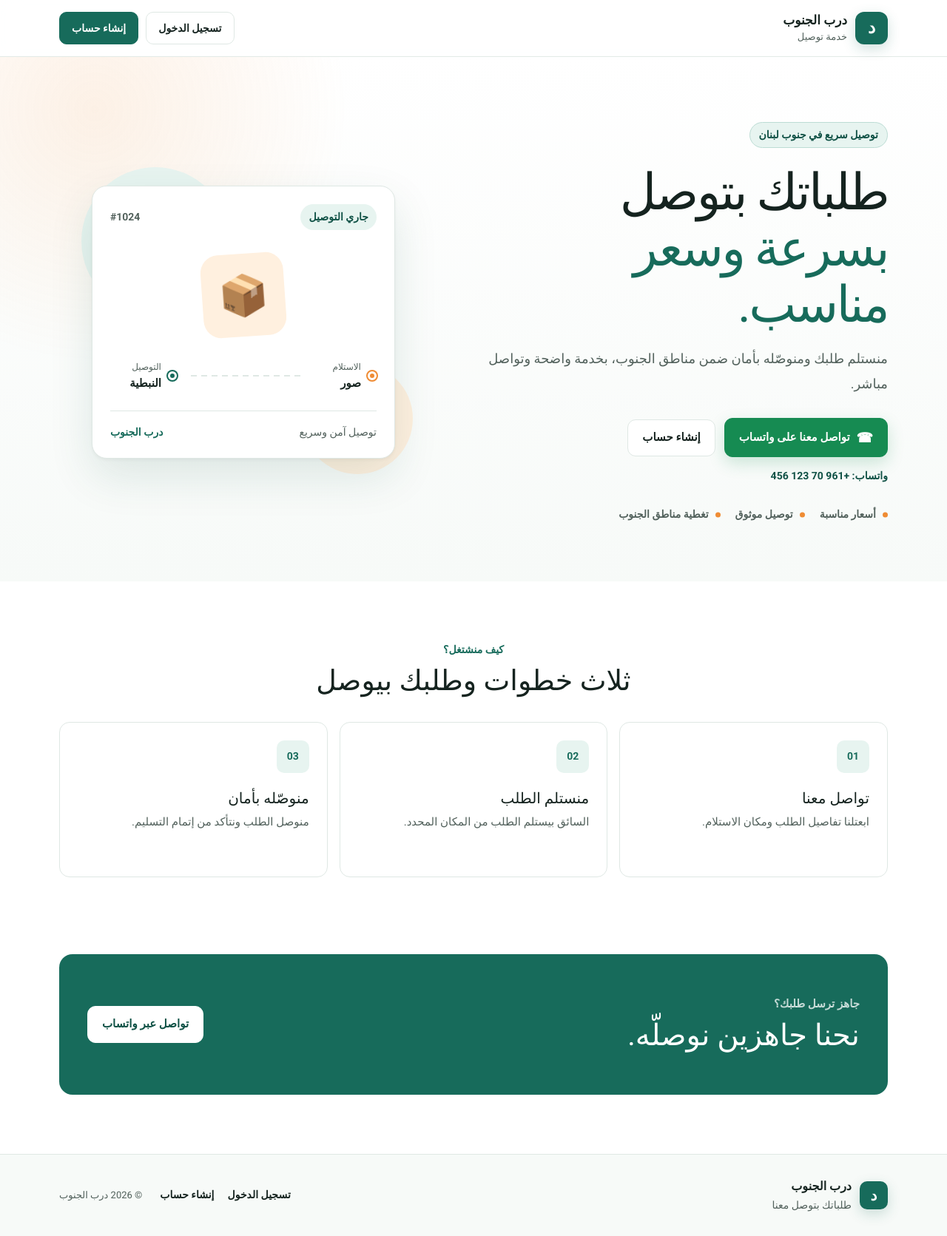
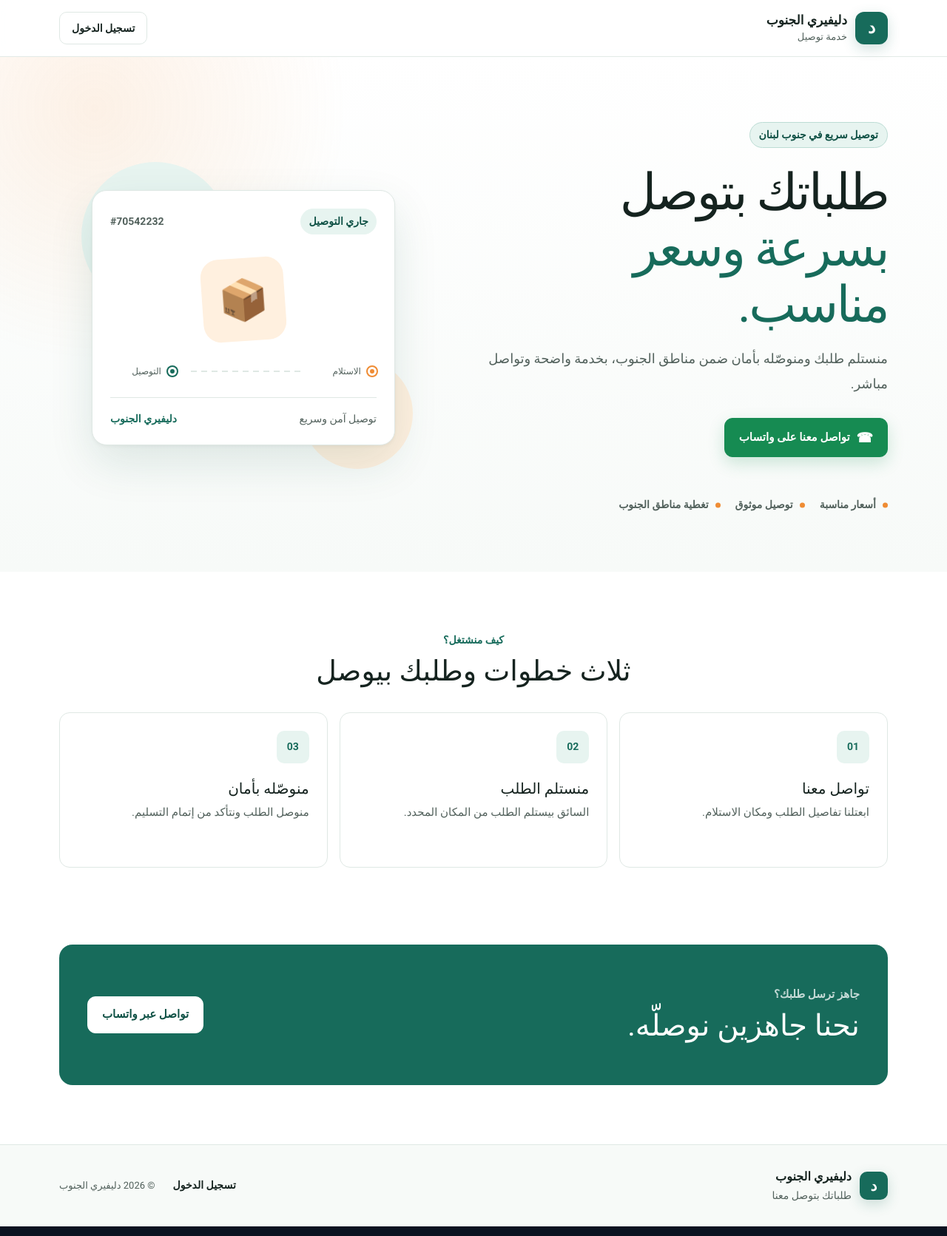
Before and after one commit to sayedmz/DeliveryCompanyPlatform, a React (Vite) app in the folder FrontEnd/: page / in a window 1280 px wide. Shown: the whole page at 74% size. Built offline with nearby package versions, Linux system fonts and the light colour scheme; a small style sheet from the web is missing.

Commit message:
update frontend

```diff
--- a/FrontEnd/src/Home.jsx
+++ b/FrontEnd/src/Home.jsx
@@ -4,11 +4,11 @@ import "./css/home.css";
 
 // رقم تجريبي: استبدله لاحقًا برقم الشركة من دون + أو مسافات
 
-const WHATSAPP_NUMBER = "96170123456";
+const WHATSAPP_NUMBER = "96170542232";
 
 export default function Home() {
   const whatsappMessage = encodeURIComponent(
-    "مرحباً درب الجنوب، بدي استفسر عن خدمة التوصيل.",
+    "مرحباً دليفيري الجنوب، بدي استفسر عن خدمة التوصيل.",
   );
 
   const whatsappLink = `https://wa.me/${WHATSAPP_NUMBER}?text=${whatsappMessage}`;
@@ -22,7 +22,7 @@ export default function Home() {
             <span className="south-logo">د</span>
 
             <span className="south-brand-text">
-              <strong>درب الجنوب</strong>
+              <strong>دليفيري الجنوب</strong>
               <small>خدمة توصيل</small>
             </span>
           </Link>
@@ -30,10 +30,6 @@ export default function Home() {
           <nav className="south-auth" aria-label="روابط الحساب">
             <Link className="south-login" to="/login">
               تسجيل الدخول
-            </Link>
-
-            <Link className="south-register" to="/register">
-              إنشاء حساب
             </Link>
           </nav>
         </div>
@@ -68,10 +64,6 @@ export default function Home() {
                   </span>
                   تواصل معنا على واتساب
                 </a>
-
-                <Link className="south-secondary-button" to="/register">
-                  إنشاء حساب
-                </Link>
               </div>
 
               <a
@@ -79,9 +71,7 @@ export default function Home() {
                 href={whatsappLink}
                 target="_blank"
                 rel="noreferrer"
-              >
-                واتساب: +961 70 123 456
-              </a>
+              ></a>
 
               <div className="south-benefits">
                 <span>أسعار مناسبة</span>
@@ -96,7 +86,7 @@ export default function Home() {
                 <div className="delivery-card-top">
                   <span className="delivery-status">جاري التوصيل</span>
 
-                  <span className="delivery-number">#1024</span>
+                  <span className="delivery-number">#70542232</span>
                 </div>
 
                 <div className="delivery-package">
@@ -109,7 +99,6 @@ export default function Home() {
 
                     <div>
                       <small>الاستلام</small>
-                      <strong>صور</strong>
                     </div>
                   </div>
 
@@ -120,14 +109,13 @@ export default function Home() {
 
                     <div>
                       <small>التوصيل</small>
-                      <strong>النبطية</strong>
                     </div>
                   </div>
                 </div>
 
                 <div className="delivery-footer">
                   <span>توصيل آمن وسريع</span>
-                  <strong>درب الجنوب</strong>
+                  <strong>دليفيري الجنوب</strong>
                 </div>
               </div>
 
@@ -197,18 +185,16 @@ export default function Home() {
             <span className="south-logo small">د</span>
 
             <span>
-              <strong>درب الجنوب</strong>
+              <strong>دليفيري الجنوب</strong>
               <small>طلباتك بتوصل معنا</small>
             </span>
           </div>
 
           <div className="south-footer-links">
             <Link to="/login">تسجيل الدخول</Link>
-
-            <Link to="/register">إنشاء حساب</Link>
           </div>
 
-          <p>© {new Date().getFullYear()} درب الجنوب</p>
+          <p>© {new Date().getFullYear()} دليفيري الجنوب</p>
         </div>
       </footer>
     </div>
```
